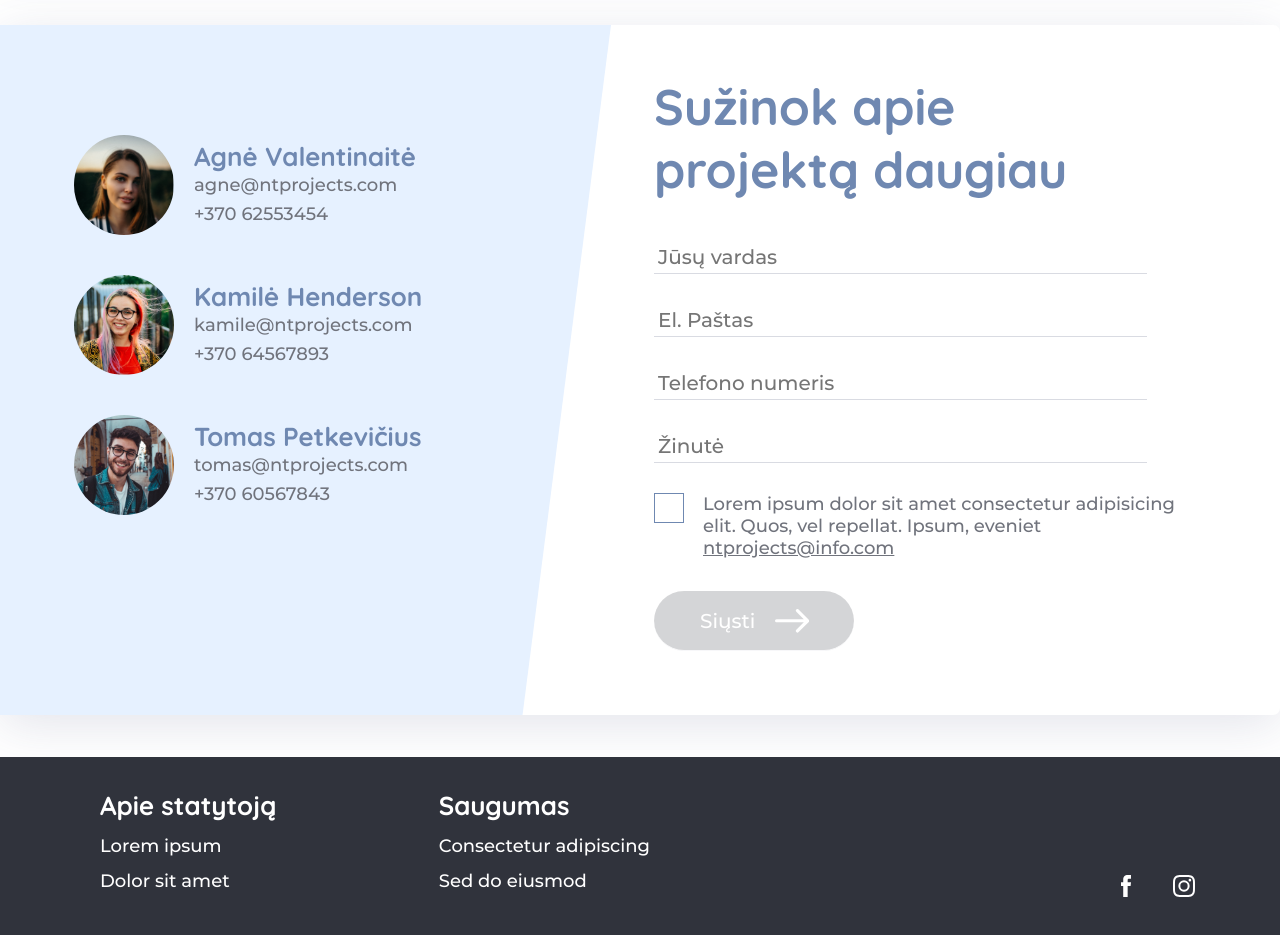
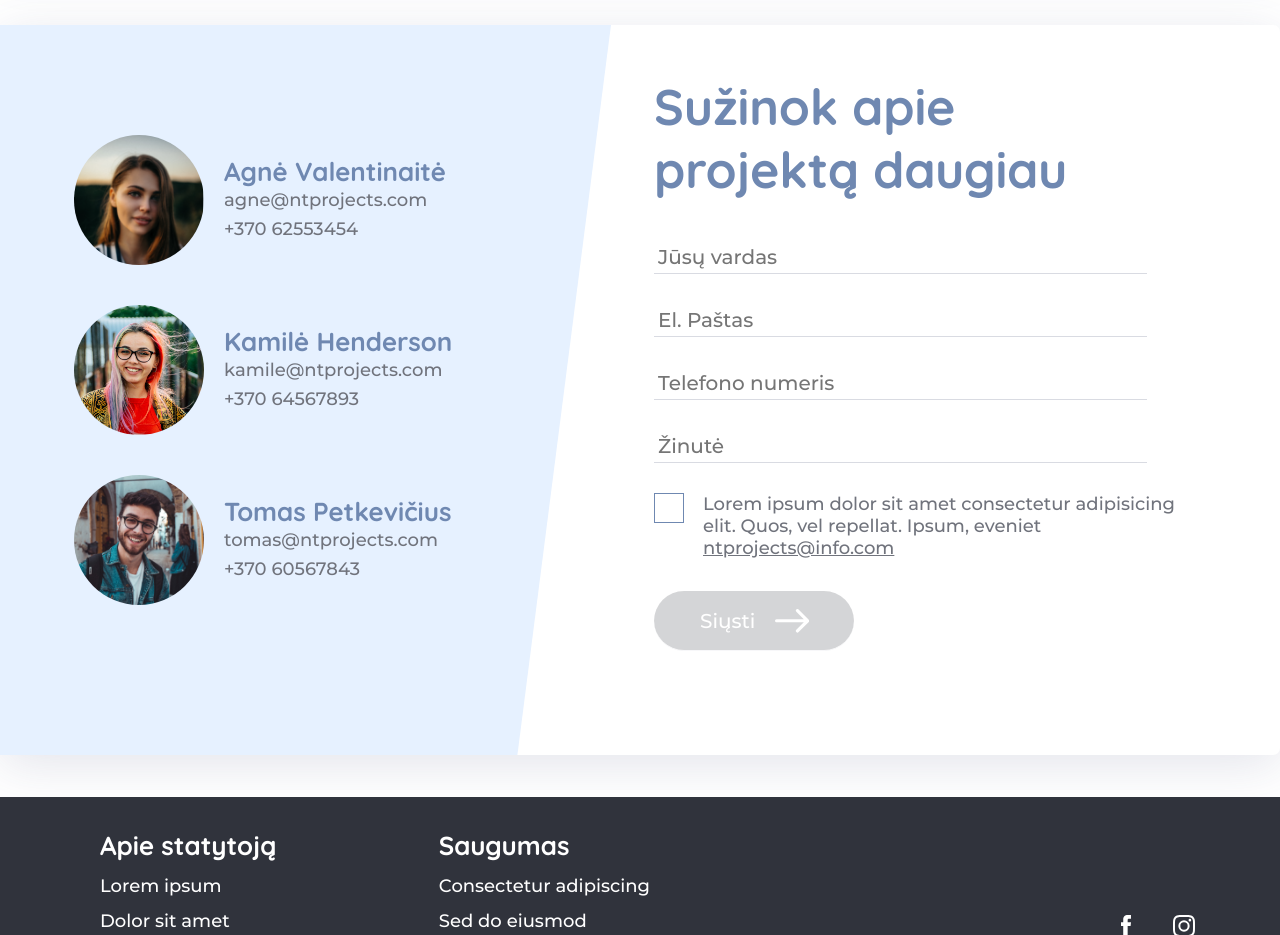
Before and after one commit to ShamanOfTheAleClan/NT-landing-page-task-1, a website: page index.html in a window 1280 px wide. Shown: the part 3360-4295 px from the top of the page. Drawn offline with Linux system fonts and the light colour scheme; no server answers; files whose address does not match are found by name.

Commit message:
polished fingernails

```diff
--- a/sass/_mediaqueries.scss
+++ b/sass/_mediaqueries.scss
@@ -191,12 +191,6 @@
             .contact-single {
                 overflow:visible;
                 z-index:1;
-                .contact-photo {
-                    max-width: 130px;
-                    max-height: 130px;
-                    // height: 130px;
-                    // width: 130px;
-                }
                 .contact-info {
                     span:nth-of-type(1) {
                         font-size: 26px;
@@ -287,6 +281,12 @@
     article:nth-of-type(4){
         .contacts {
             padding-left: 74px;
+            .contact-single {
+                .contact-photo {
+                    height: 130px;
+                    width: 130px;
+                }
+            }
         }
     }
     footer {
```
Also changed, not shown: style.css.
